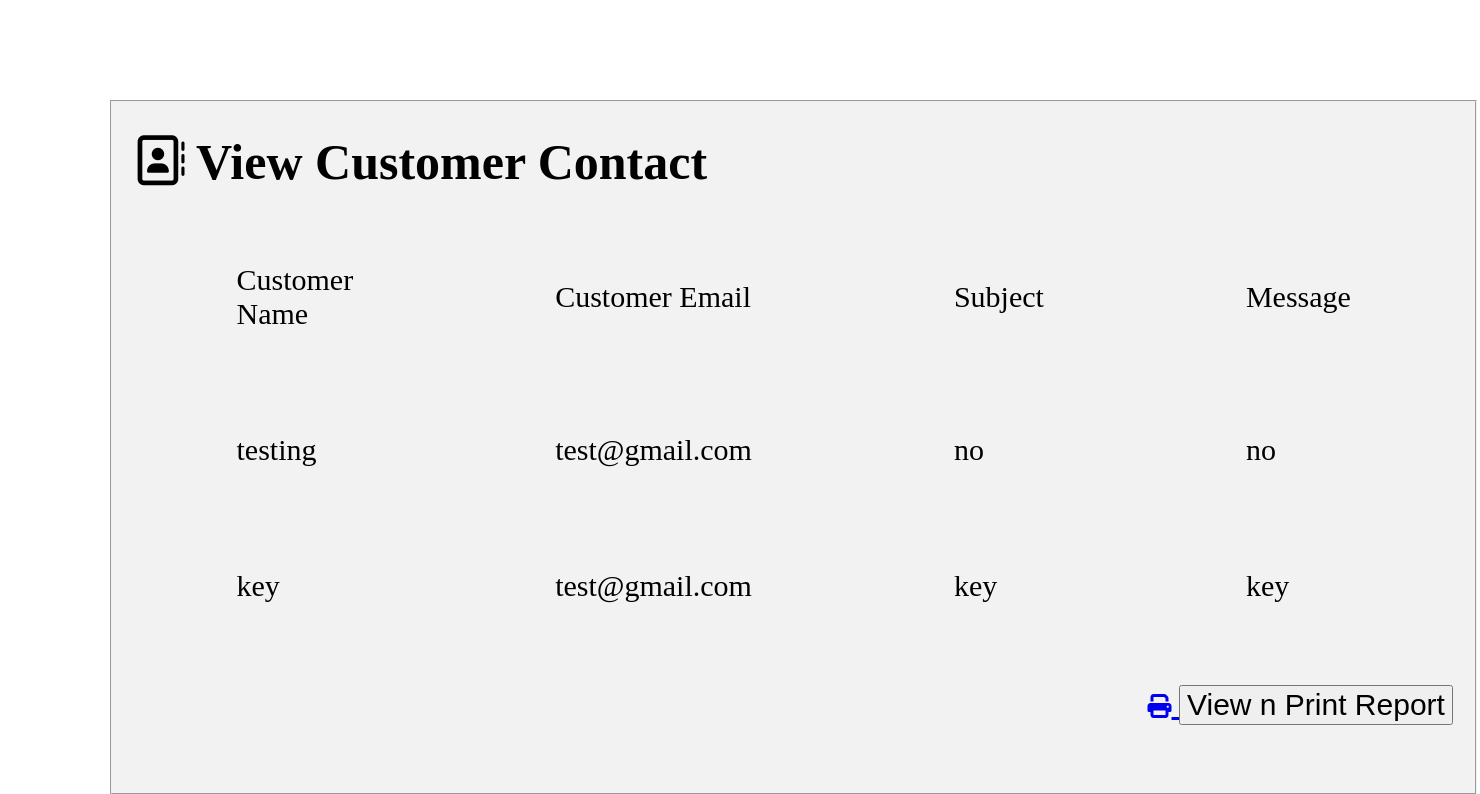
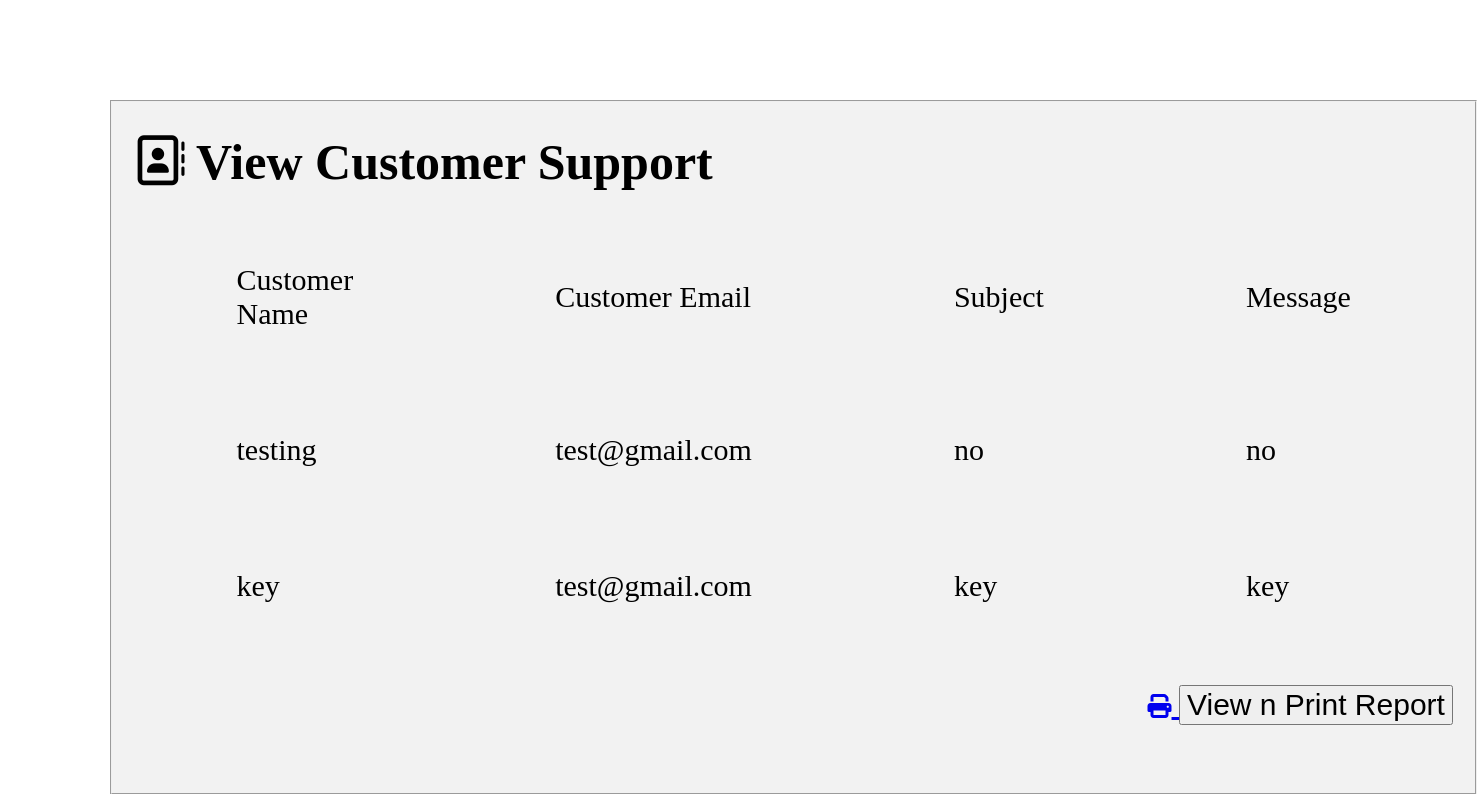
Before and after one commit to ChorXiang/FYP, a PHP site: page /managecontactus.php in a window 1480 px wide. Shown: the top 794 px of the page. Run offline with PHP 8.4, Linux system fonts and the light colour scheme; data comes from the database, SQL or seed files in the repository; data that the repository does not hold is empty; some libraries are stand-ins or nearby versions.

Commit message:
manage contact us done

```diff
--- a/managecontactus.php
+++ b/managecontactus.php
@@ -58,7 +58,7 @@
         // $query = mysqli_query($conn,$host);
         // $host_image = mysqli_fetch_assoc($query);
         ?>
-      <h1><i class="fa fa-address-book-o" style="font-size:50px"></i><b style="font-size: 50px;"> View Customer Contact </b></h1>
+      <h1><i class="fa fa-address-book-o" style="font-size:50px"></i><b style="font-size: 50px;"> View Customer Support </b></h1>
       <table border="0px">
         <tr>
           <td>Customer Name</td>
```
